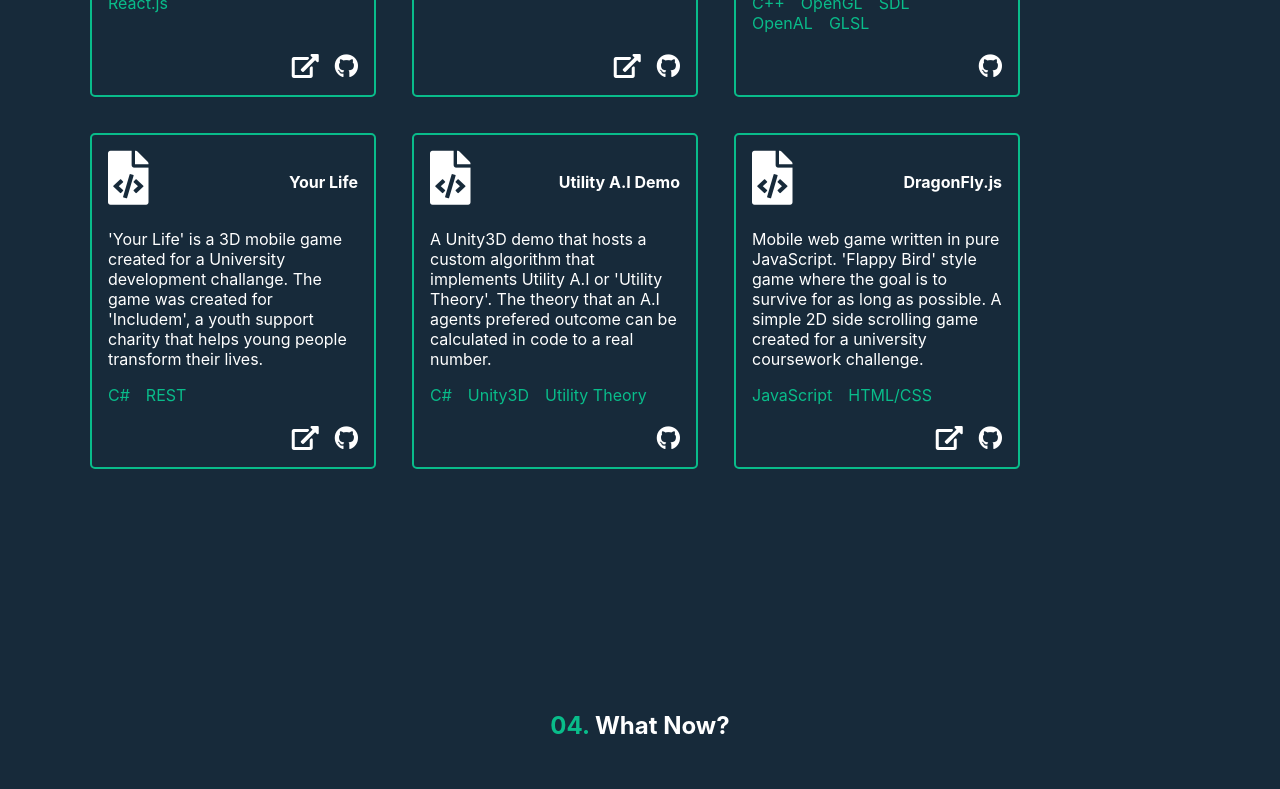
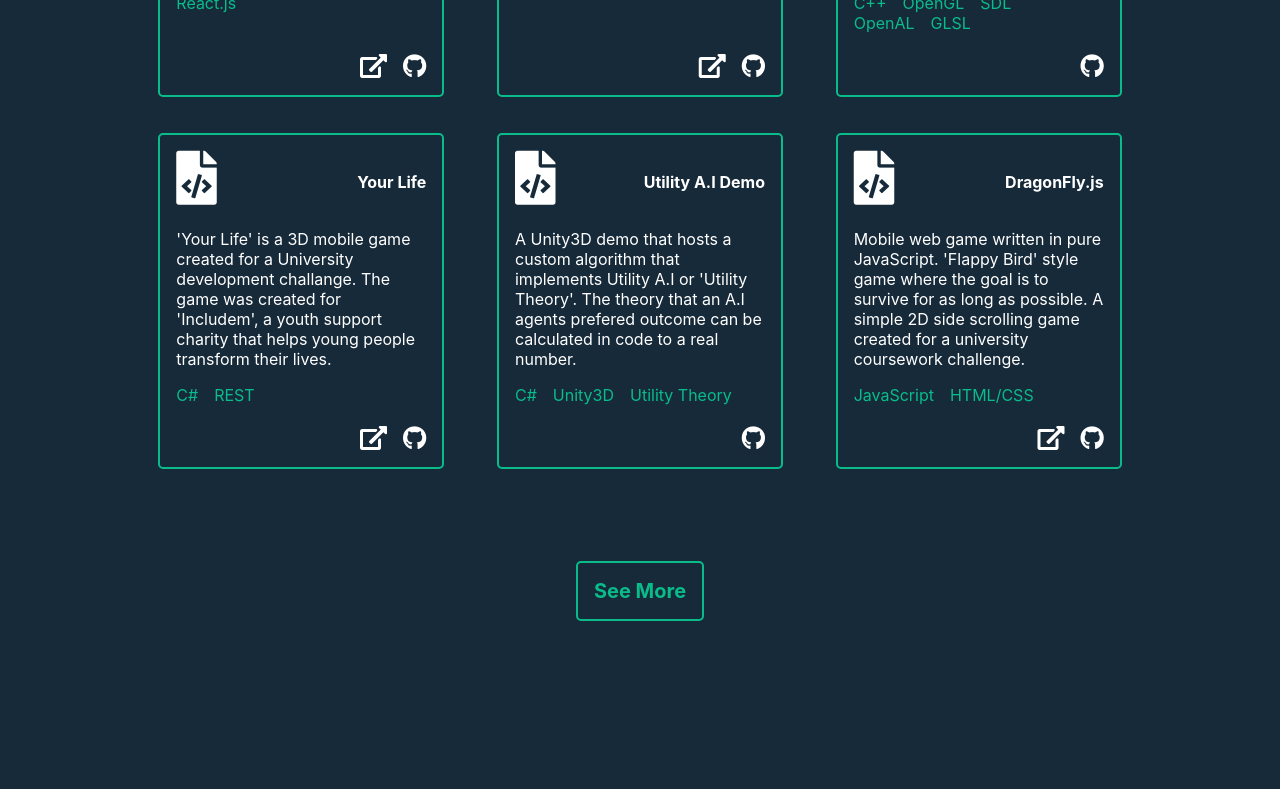
Before and after one commit to fmcfar200/personal-site, a React (Create React App) app: page / in a window 1280 px wide. Shown: the part 4060-4849 px from the top of the page. Built offline with nearby package versions, Linux system fonts and the light colour scheme.

Commit message:
Other Project Alignment + See More button

```diff
--- a/src/components/contactButton.jsx
+++ b/src/components/contactButton.jsx
@@ -3,9 +3,11 @@ import "../styles/contactMe.css";
 
 const ContactButton = props => {
   var text = "Contact Me";
-  props.text != undefined ? (text = props.text) : (text = "Contact Me");
+  var link = "mailto:fmcfar200@caledonian.ac.uk";
+  props.text != undefined ? (text = props.text) : (text = text);
+  props.link != undefined ? (link = props.link) : (link = link);
   return (
-    <a className="contact_button" href="mailto:fmcfar200@caledonian.ac.uk">
+    <a className="contact_button" href={link} target="_blank">
       <span>{text}</span>
     </a>
   );
--- a/src/components/otherProjects.jsx
+++ b/src/components/otherProjects.jsx
@@ -2,6 +2,7 @@ import React from "react";
 import "../styles/common.css";
 import "../styles/otherProjects.css";
 import Heading from "./heading";
+import ContactButton from "./contactButton";
 
 export function renderSecondaryLink(url) {
   if (url) {
@@ -54,6 +55,9 @@ const OtherProjects = () => {
     <div className="other-container">
       <Heading number="03" title="Some Other Projects" />
       <div className="projects-grid">{projectCards}</div>
+      <div className="more-button-container">
+        <ContactButton text="See More" link="https://github.com/fmcfar200" />
+      </div>
     </div>
   );
 };
--- a/src/styles/otherProjects.css
+++ b/src/styles/otherProjects.css
@@ -1,14 +1,21 @@
+.other-container {
+  min-height: 100vh;
+}
+
 .projects-grid {
-  display: flex;
+  display: grid;
+  grid-template-columns: 1fr;
   flex-wrap: wrap;
   row-gap: 32px;
   column-gap: 16px;
 
-  justify-content: center;
-
   color: white;
   text-align: start;
   word-wrap: break-word;
+
+  width: 100%;
+  max-width: 1000px;
+  margin: auto;
 }
 
 .other-project-container {
@@ -24,6 +31,8 @@
 
   background-color: var(--tertiary-color);
   border: 2px solid var(--other-color2);
+
+  justify-self: center;
 }
 
 .other-project-container:hover {
@@ -72,6 +81,10 @@
   cursor: pointer;
 }
 
+.more-button-container {
+  margin-top: 100px;
+}
+
 @media only screen and (min-width: 768px) {
   .projects-grid {
     grid-template-columns: repeat(2, 1fr);
@@ -85,13 +98,8 @@
   }
 }
 
-@media only screen and (min-width: 992px) {
+@media only screen and (min-width: 1050px) {
   .projects-grid {
     grid-template-columns: repeat(3, 1fr);
   }
 }
-@media only screen and (min-width: 1275px) {
-  .projects-grid {
-    grid-template-columns: repeat(4, 1fr);
-  }
-}
```
